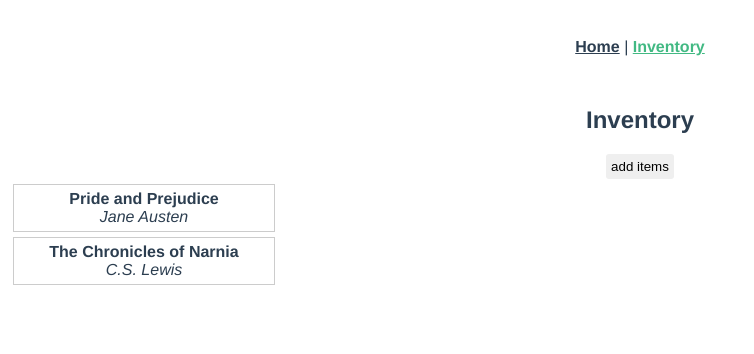
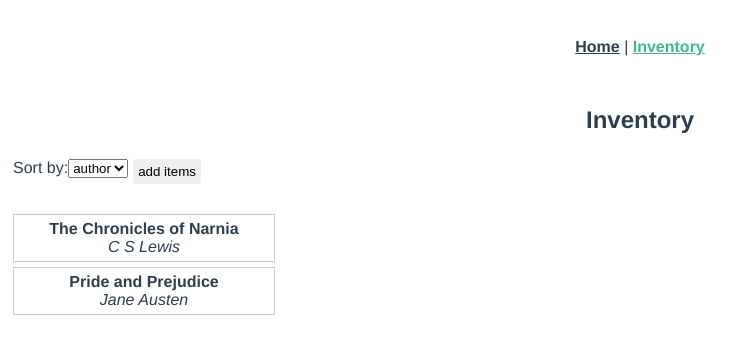
Before and after one commit to Mabetvz/catalogue-demo, a Vue app: page /inventory in a window 1280 px wide. Shown: the top 354 px of the page, without its empty margins (0-754 px from the left). Built offline with nearby package versions, Linux system fonts and the light colour scheme.

Commit message:
refactored id generation; can sort items

```diff
--- a/src/App.vue
+++ b/src/App.vue
@@ -31,21 +31,23 @@
 }
 
 /*  */
-#app button {
+button {
   outline: none;
   border: none;
   border-radius: 3px;
   padding: 5px;
   transition: all 0.25s ease;
+  cursor: pointer;
+  margin: 5px;
 }
-#app button:hover, #app button:active {
+button:hover, button:active {
   box-shadow: 0 0 3px rgba(0,0,0,0.35) inset;
 }
 
-#app button.button-yellow {
+button.button-yellow {
   background-color: #ffe680;
 }
-#app button.button-red {
+button.button-red {
   background-color: #de8787;
 }
 
--- a/src/components/catalogue-item.vue
+++ b/src/components/catalogue-item.vue
@@ -9,7 +9,7 @@
                 <span>Author</span>
                 <input v-model="newAuthor" placeholder="author" />
             </div>
-            <div class="item-options">
+            <div>
                 <button class="button-yellow" @click="saveItem">save</button>
                 <button @click="toggleEdit">
                     {{addNew ? 'close' : 'cancel'}}
@@ -21,7 +21,7 @@
                 <strong>{{item.title}}</strong><br />
                 <em>{{item.author}}</em>
             </div>
-            <div class="item-options hideable-options">
+            <div class="hideable-options">
                 <button @click="toggleEdit">edit</button>
                 <button class="button-red" @click="showConfirm = true">delete</button>
             </div>
@@ -30,7 +30,7 @@
             <div v-if="showConfirm" class="confirm-action-wrapper">
                 <div class="confirm-action-card">
                     <h3>Are you sure you want to remove <em>"{{item.title}}"</em> permanently?</h3>
-                    <div class="item-options">
+                    <div>
                         <button class="button-red" @click="removeItem">Yes, delete</button>
                         <button @click="showConfirm = false">No, take me back</button>
                     </div>
@@ -59,13 +59,14 @@ export default {
     },
     methods: {
         saveItem() {
-            if (this.newTitle && this.newAuthor)
+            if (this.newTitle && this.newAuthor) {
                 if (this.addNew) {
                     CatalogueService.add(this.newTitle, this.newAuthor)
                     this.newTitle = ''
                     this.newAuthor = ''
                 } else {
                     this.editItem()
+                }
             }
         },
         removeItem() {
@@ -107,10 +108,6 @@ export default {
 .catalogue-item:hover .hideable-options {
     display: block;
 }
-.catalogue-item .item-options button {
-    cursor: pointer;
-    margin: 5px;
-}
 
 .catalogue-item .confirm-action-wrapper {
     position: fixed;
--- a/src/services/catalogue-service.js
+++ b/src/services/catalogue-service.js
@@ -3,12 +3,12 @@ export default {
         {
             title: 'Pride and Prejudice',
             author: 'Jane Austen',
-            id: 1
+            id: 'jane-austen-pride-and-prejudice'
         },
         {
             title: 'The Chronicles of Narnia',
-            author: 'C.S. Lewis',
-            id: 2
+            author: 'C S Lewis',
+            id: 'c-s-lewis-the-chronicles-of-narnia'
         }
     ],
 
@@ -17,15 +17,18 @@ export default {
     },
 
     add(title, author) {
-        let item = {title: title, author: author}
-        item.id = parseInt(this.items[this.items.length - 1].id) + 1
-        this.items.push(item)
-        this.saveList()
+        if (!this.itemExists(title, author)) {
+            let item = {title: title, author: author}
+            item.id = author.toLowerCase().replace(' ', '-') + '-' + title.toLowerCase().replace(' ', '-')
+            this.items.push(item)
+            this.saveList()
+        } else {
+            alert('That item already exists')
+        }
     },
 
     delete(item) {
         let index = this.items.indexOf(item)
-        console.log(index)
         if (index) {
             this.items.splice(index, 1)
         }
@@ -34,11 +37,17 @@ export default {
 
     update(edited) {
         let item = this.items.find(i => i.id === edited.id)
-        if (item) {
+        if (!this.itemExists(item.title, item.author)) {
             item.title = edited.title
             item.author = edited.author
+            this.saveList()
+        } else {
+            alert('These changes conflict with an item that laready exists')
         }
-        this.saveList()
+    },
+
+    itemExists(title, author) {
+        return this.items.find(item => item.title.toLowerCase() === title.toLowerCase() && item.author.toLowerCase() === author.toLowerCase())
     },
 
     saveList() {
--- a/src/views/inventory-screen.vue
+++ b/src/views/inventory-screen.vue
@@ -1,9 +1,18 @@
 <template>
     <div class="inventory-screen">
         <h2>Inventory</h2>
+        <div class="list-tools">
+            <div>
+                <span>Sort by:</span>
+                <select v-model="sortBy">
+                    <option>author</option>
+                    <option>title</option>
+                </select>
+            </div>
+            <button v-if="!showCreate" @click="showCreate = !showCreate">add items</button>
+        </div>
         <div class="inventory-wrapper">
             <catalogue-item v-if="showCreate" :addNew="true" @cancel-add="showCreate = false"></catalogue-item>
-            <button v-else @click="showCreate = !showCreate">add items</button>
             <catalogue-item v-for="item in items" :key="item.id" :item="item" />
         </div>
     </div>
@@ -20,15 +29,36 @@ export default {
         return {
             items: [],
             showCreate: false,
+            sortBy: 'author',
+        }
+    },
+    methods: {
+        sortItems() {
+            this.items.sort((a, b) => {
+                return a[this.sortBy] > b[this.sortBy] ? 1 : -1
+            })
         }
     },
     mounted() {
         this.items = CatalogueService.items
+        this.sortItems()
         this.showCreate = !this.items.length
+    },
+    watch: {
+        sortBy() {
+            this.sortItems()
+        }
     }
 }
 </script>
 
 <style>
-
+.inventory-screen .list-tools {
+    display: flex;
+    padding: 5px;
+    margin-bottom: 20px;
+}
+.inventory-screen .list-tools button {
+    margin-top: 0;
+}
 </style>
```
Lines whose indentation alone changed are shown as unchanged.
